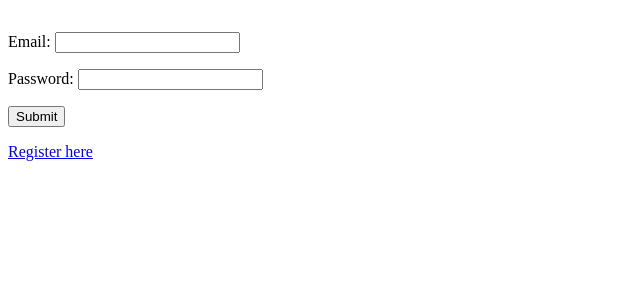
After one commit to dhrtjr9/personal_project, a Python web app: template templates/login.html in a window 1280 px wide. The commit adds this page. Shown: the top 300 px of the page, without its empty margins (0-640 px from the left). Run offline with Jinja, Linux system fonts and the light colour scheme; the template is opened without the code that fills it, so the values that code supplies are empty.

Commit message:
add__login

```diff
--- a/static/css/style.css
+++ b/static/css/style.css
@@ -28,3 +28,17 @@
     color: #3b3b3b;
     border: 1px solid #3b3b3b;
 }
+
+#login-wraper {
+
+    width: auto;
+    align-content: center;
+    margin: auto;
+}
+
+#register-wrap {
+
+    width: auto;
+    align-content: center;
+    margin: auto;
+}
--- a/templates/index.html
+++ b/templates/index.html
@@ -27,7 +27,7 @@
                     <a class="nav-link" href="/cart">Cart</a>
                 </li>
                 <li class="nav-item">
-                    <a class="nav-link" href="#">Login</a>
+                    <a class="nav-link" href="/login">Login</a>
                 </li>
                 </ul>
             </div>
--- /dev/null
+++ b/templates/login.html
@@ -0,0 +1,20 @@
+<!DOCTYPE html>
+<html>
+<head>
+<title>	로그인 화면 </title>
+<link rel="stylesheet", href="{{ url_for('static', filename='css/style.css')}}">
+</head>
+<body>
+<p> {{error}} </p>
+
+<div id="login-wraper">
+<form action="/login" method="POST">
+	<p>Email: <input type="text" name="email"></p>
+	<p>Password: <input type="password" name="password"></p>
+	<p><input type="submit"></p>
+	<a href="{{ url_for('static', filename='registerForm.html')}}">Register here</a>
+</form>
+</div>
+
+</body>
+</html>
```
Also changed, not shown: app.py (deleted, +0 -17 lines), static/js/validateForm.js (added, +10 -0 lines), templates/registerForm.html (added, +19 -0 lines), models.py (added).
